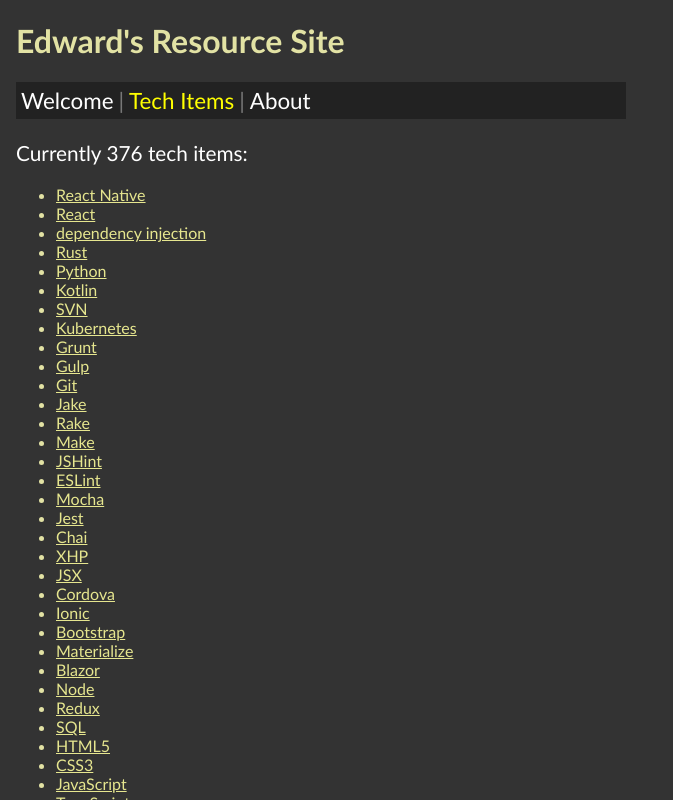
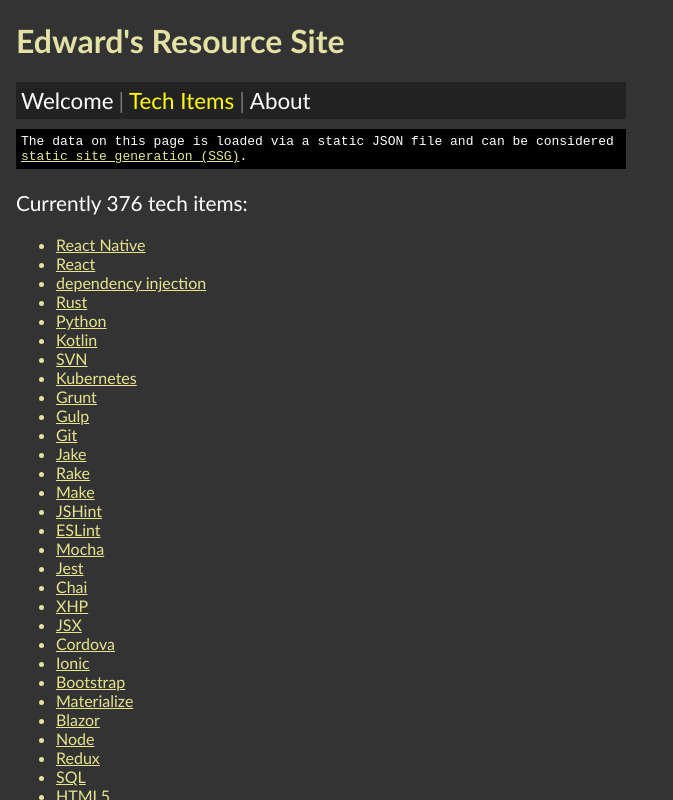
Before and after one commit to edwardtanguay/nextapp005, a Next.js app: page /tech-items in a window 1280 px wide. Shown: the top 800 px of the page, without its empty margins (0-673 px from the left). Built offline with nearby package versions, Linux system fonts and the light colour scheme.

Commit message:
two notes about rendering

```diff
--- a/pages/tech-items/[id].js
+++ b/pages/tech-items/[id].js
@@ -46,6 +46,7 @@
 			</Head>
 			<SiteHeader />
 			<Nav />
+			<code>The data on this page is loaded via useEffect/axios (much as with create-react-app and Vite) and so can be considered <a href="https://nextjs.org/docs/basic-features/data-fetching/overview">client-side rendering (CSR)</a>.</code>
 			{Object.entries(techItem).length > 0 && (
 				<>
 				<h2>{techItem.title}</h2>
--- a/pages/tech-items/index.js
+++ b/pages/tech-items/index.js
@@ -7,13 +7,20 @@
 const TechItems = () => {
 	return (
 		<>
-		 <DynamicHead title="Tech Items" icon="code.ico"/>
+			<DynamicHead title="Tech Items" icon="code.ico" />
 			<SiteHeader />
 			<Nav />
+			<code>The data on this page is loaded via a static JSON file and can be considered <a href="https://stackoverflow.com/questions/68891963/loading-content-from-a-static-json-next-js">static site generation (SSG)</a>.</code>
 			<p>Currently {techItems.length} tech items:</p>
 			<ul>
 				{techItems.map((techItem, index) => {
-					return <li key={index}><NavLink href={`tech-items/${techItem.id}`}>{techItem.title}</NavLink></li>;
+					return (
+						<li key={index}>
+							<NavLink href={`tech-items/${techItem.id}`}>
+								{techItem.title}
+							</NavLink>
+						</li>
+					);
 				})}
 			</ul>
 		</>
--- a/styles/globals.scss
+++ b/styles/globals.scss
@@ -1,3 +1,5 @@
+$maxBoxWidth: 600px;
+
 body {
 	padding: 0 1rem;
 	margin: 0;
@@ -14,7 +16,7 @@
 		display: flex;
 		background-color: #222;
 		padding: 5px;
-		max-width: 600px;
+		max-width: $maxBoxWidth;
 		color: #ccc;
 		font-size: 1.4rem;
 
@@ -37,4 +39,13 @@
 	a {
 		color: rgb(230, 230, 143);
 	}
+
+	code {
+		margin-top: 10px;
+		display: block;
+		width: $maxBoxWidth;
+		padding: 5px;
+		background: #000;
+		color: white;
+	}
 }
```
